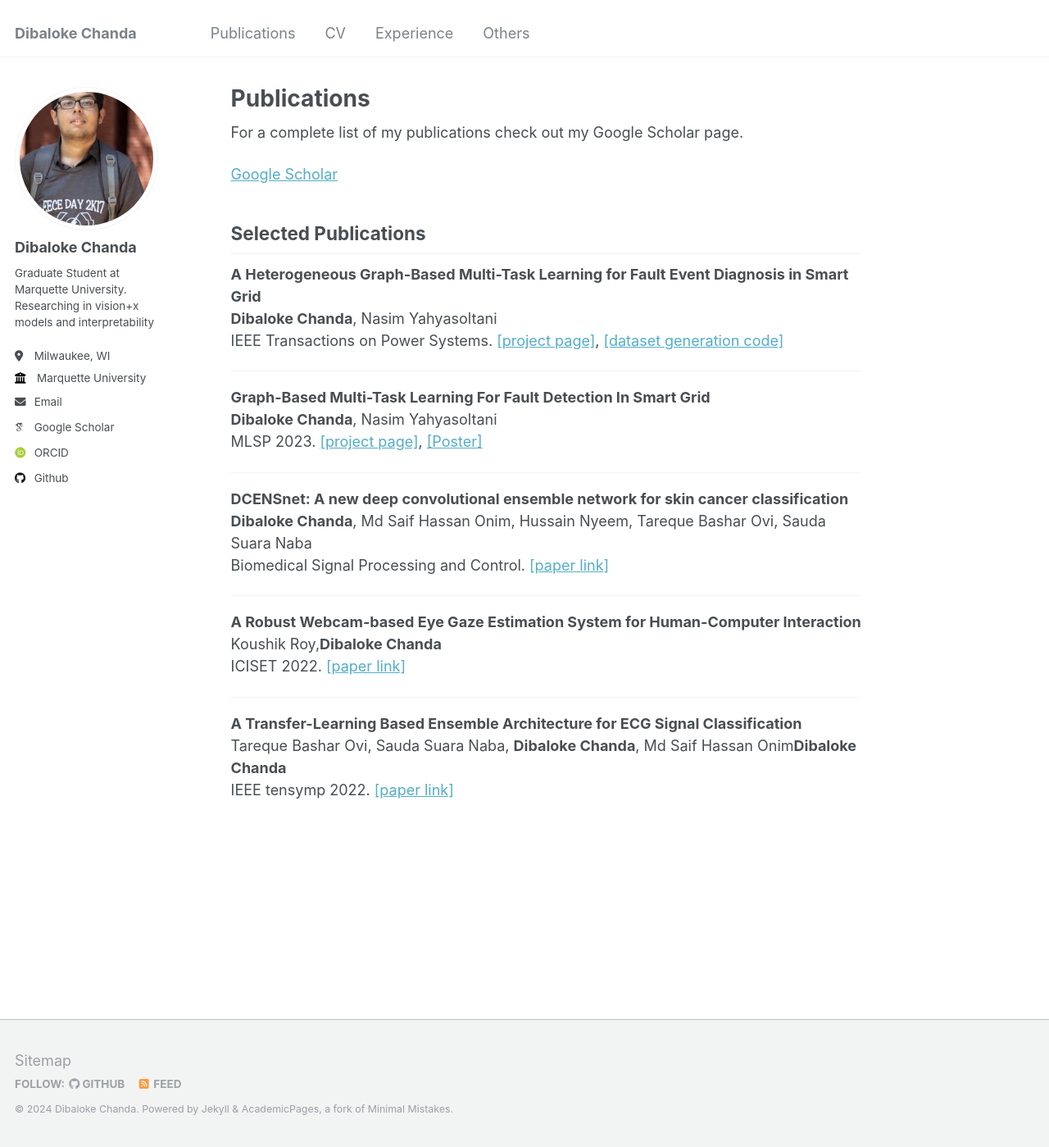
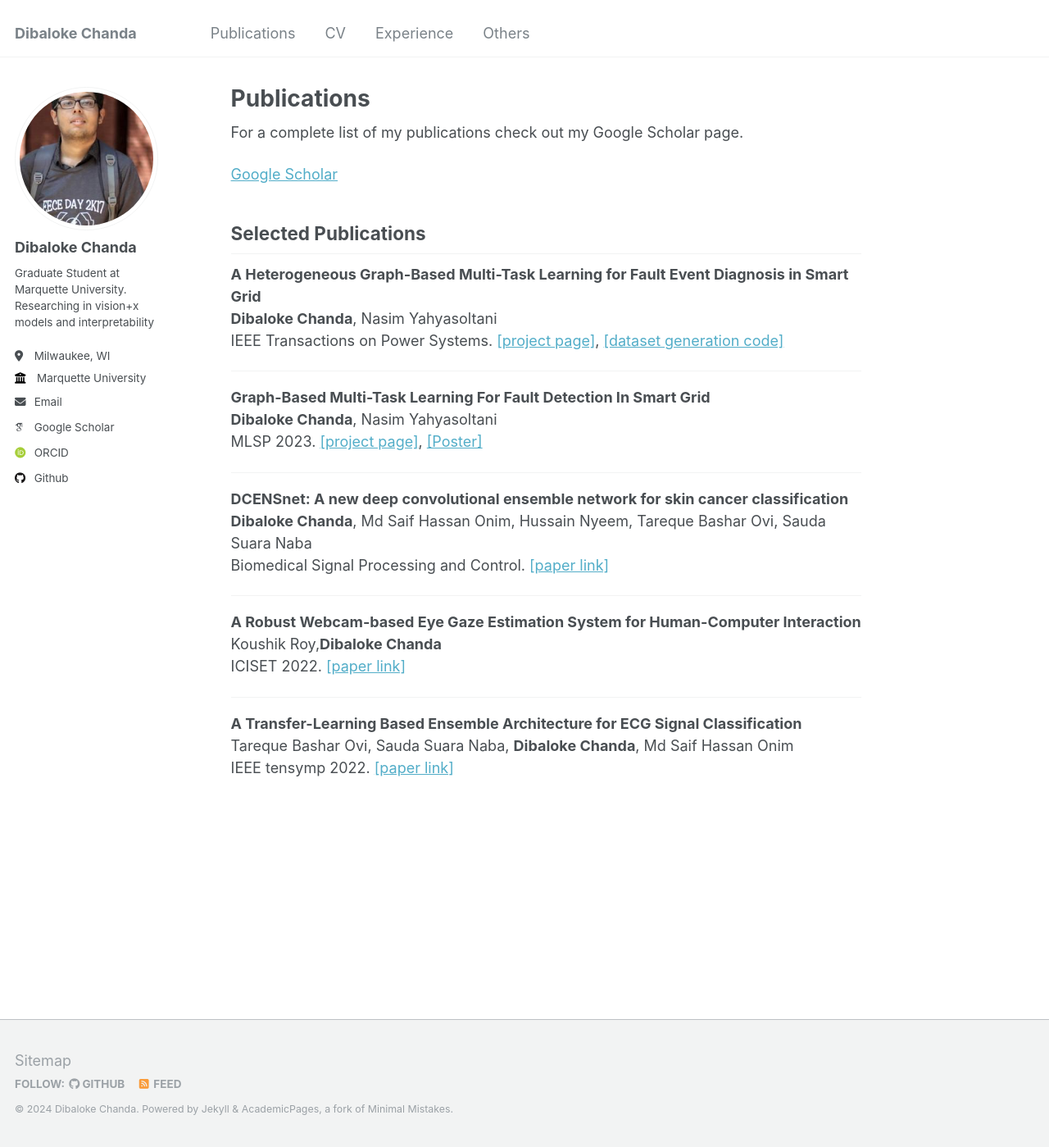
Before and after one commit to dibaloke/dibaloke.github.io, a Jekyll site: the page built from _pages/publications.md, in a window 1280 px wide and 1399 px high. Shown: the whole window at 82% size. Built offline with Jekyll 4.4.1, drawn with Linux system fonts in a browser that asks for light colours; some web fonts are replaced.

Commit message:
Update publications.md

```diff
--- a/_pages/publications.md
+++ b/_pages/publications.md
@@ -33,5 +33,5 @@ For a complete list of my publications check out my Google Scholar page.
 ------
 
 <b> A Transfer-Learning Based Ensemble Architecture for ECG Signal Classification </b>
-<br>Tareque Bashar Ovi, Sauda Suara Naba, <b> Dibaloke Chanda</b>, Md Saif Hassan Onim<b>Dibaloke Chanda</b>
+<br>Tareque Bashar Ovi, Sauda Suara Naba, <b> Dibaloke Chanda</b>, Md Saif Hassan Onim
 <br> IEEE tensymp 2022. [[paper link]](https://arxiv.org/abs/2207.00002)
```
